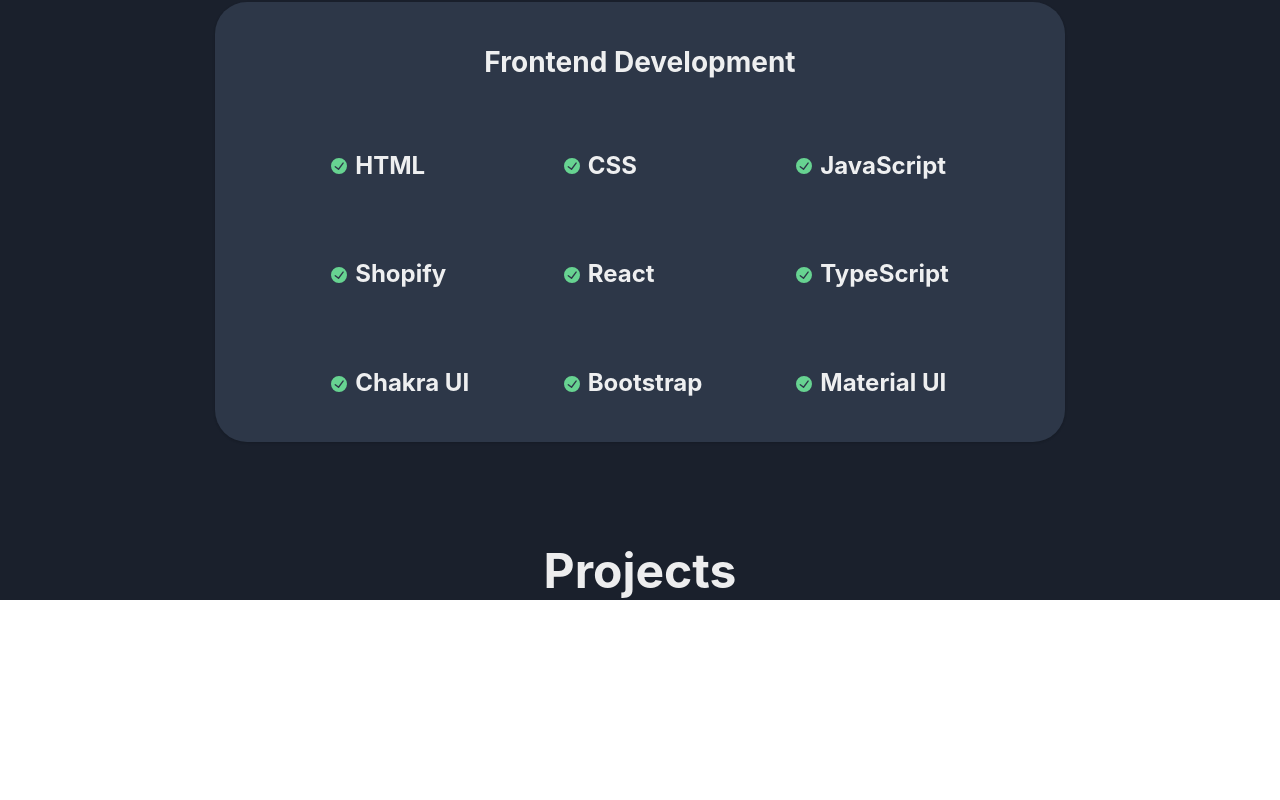
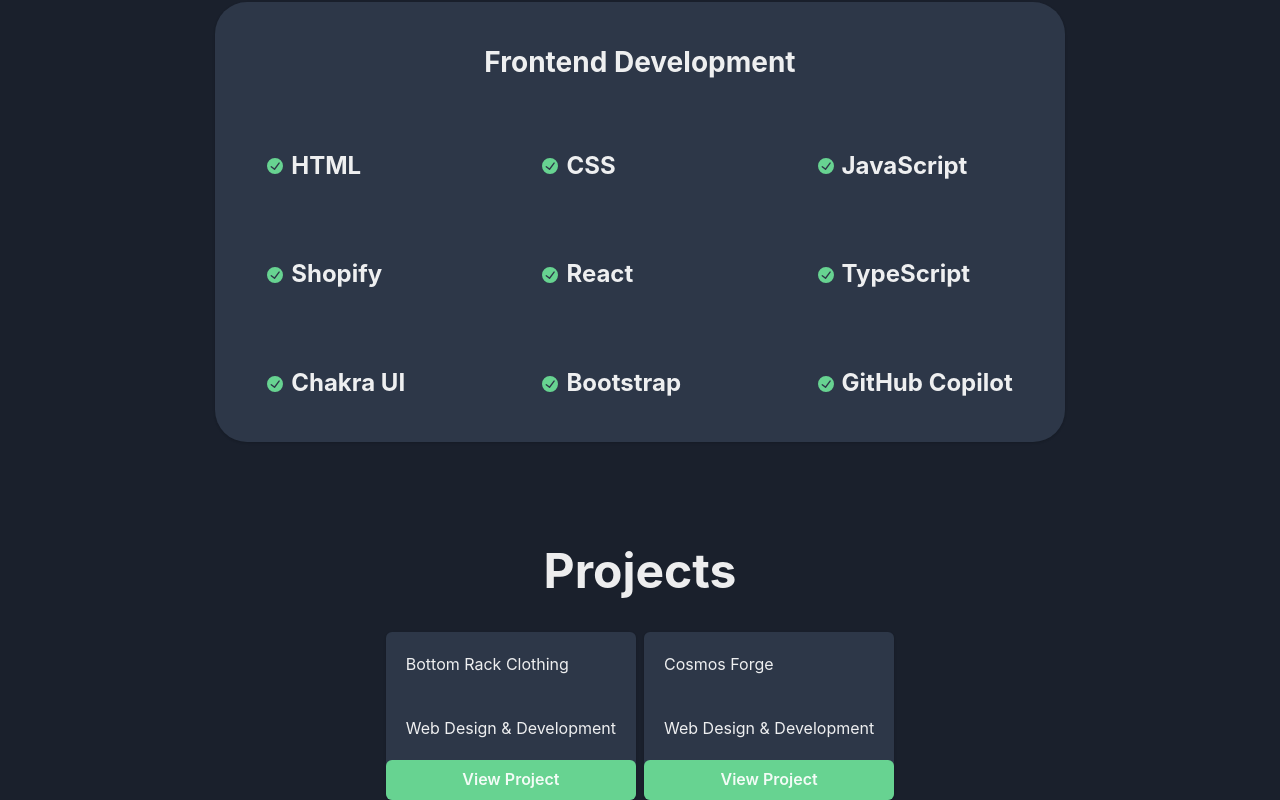
Before and after one commit to dperez00/portfolio-site, a React (Vite) app in the folder portfolio-site/: page / in a window 1280 px wide. Shown: the part 1820-2620 px from the top of the page. Before the commit the page ends 2420 px from the top, so only its background shows below. Built offline with nearby package versions, Linux system fonts and the light colour scheme.

Commit message:
Add a skill to the Skills component and add cards to the Projects component.

```diff
--- a/portfolio-site/src/components/Projects.tsx
+++ b/portfolio-site/src/components/Projects.tsx
@@ -1,12 +1,51 @@
-import { HStack, Heading } from "@chakra-ui/react";
+import {
+  HStack,
+  Heading,
+  Card,
+  CardHeader,
+  CardBody,
+  Box,
+  Text,
+  Button,
+} from "@chakra-ui/react";
+
+// write a function that maps Projects into cards.
+interface Project {
+  title: string;
+  description: string;
+}
+
+const projects: Project[] = [
+  {
+    title: "Bottom Rack Clothing",
+    description: "Web Design & Development",
+  },
+  {
+    title: "Cosmos Forge",
+    description: "Web Design & Development",
+  },
+];
 
 const Projects = () => {
   return (
-    <HStack justifyContent="center" mt="100px">
-      <Heading as="h2" fontSize="48px">
-        Projects
-      </Heading>
-    </HStack>
+    <>
+      <HStack justifyContent="center" mt="100px">
+        <Heading as="h2" fontSize="48px" mb="32px">
+          Projects
+        </Heading>
+      </HStack>
+      <HStack justifyContent="center">
+        {projects.map((project, index) => (
+          <Card key={index}>
+            <CardHeader>{project.title}</CardHeader>
+            <CardBody>
+              <Text>{project.description}</Text>
+            </CardBody>
+            <Button backgroundColor="#67d391">View Project</Button>
+          </Card>
+        ))}
+      </HStack>
+    </>
   );
 };
 
--- a/portfolio-site/src/components/Skills.tsx
+++ b/portfolio-site/src/components/Skills.tsx
@@ -84,7 +84,7 @@
             <HStack>
               <CheckCircleIcon color="#67d391" />
               <Heading as="h3" fontSize="24px">
-                Material UI
+                GitHub Copilot
               </Heading>
             </HStack>
           </SimpleGrid>
```
